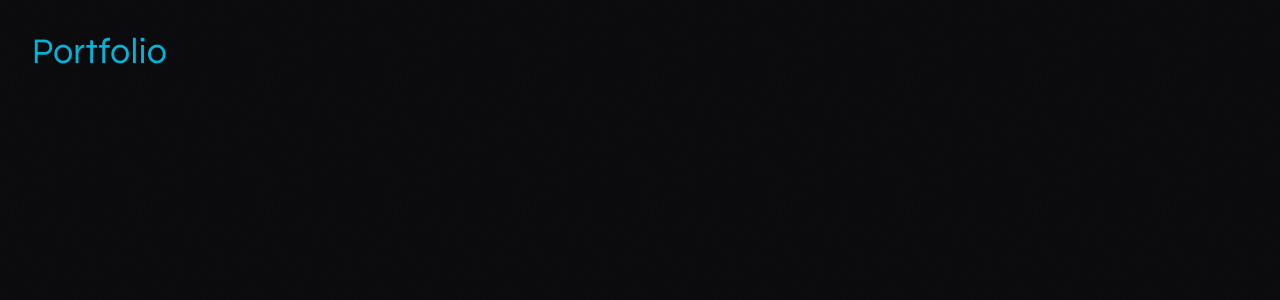
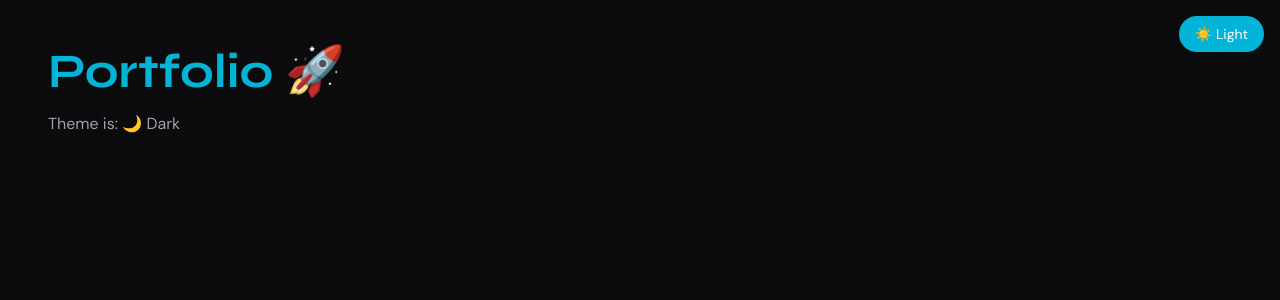
Before and after one commit to RADHIKA16019/my-portfolio, a React (Vite) app: page / in a window 1280 px wide. Shown: the top 300 px of the page. Built offline with nearby package versions, Linux system fonts and the light colour scheme.

Commit message:
add toggle

```diff
--- a/src/App.jsx
+++ b/src/App.jsx
@@ -1,9 +1,32 @@
+import { useTheme } from "./hooks/useTheme";
+
 function App() {
+  const { isDark, toggleTheme } = useTheme();
+
   return (
     <div className="min-h-screen bg-white dark:bg-zinc-950 text-zinc-800 dark:text-zinc-100">
-      <h1 className="font-syne text-4xl text-accent p-8">
-        Portfolio
-      </h1>
+
+      {/* Scroll Progress Bar */}
+      <div id="scroll-progress"></div>
+
+      {/* Temporary theme toggle button — just for testing */}
+      <button
+        onClick={toggleTheme}
+        className="fixed top-4 right-4 z-50 bg-accent text-white px-4 py-2 rounded-full font-dm text-sm"
+      >
+        {isDark ? "☀️ Light" : "🌙 Dark"}
+      </button>
+
+      {/* Test content to check theme working */}
+      <div className="p-12">
+        <h1 className="font-syne text-5xl font-bold text-accent mb-4">
+          Portfolio 🚀
+        </h1>
+        <p className="font-dm text-zinc-400 dark:text-zinc-400">
+          Theme is: {isDark ? "🌙 Dark" : "☀️ Light"}
+        </p>
+      </div>
+
     </div>
   );
 }
```
